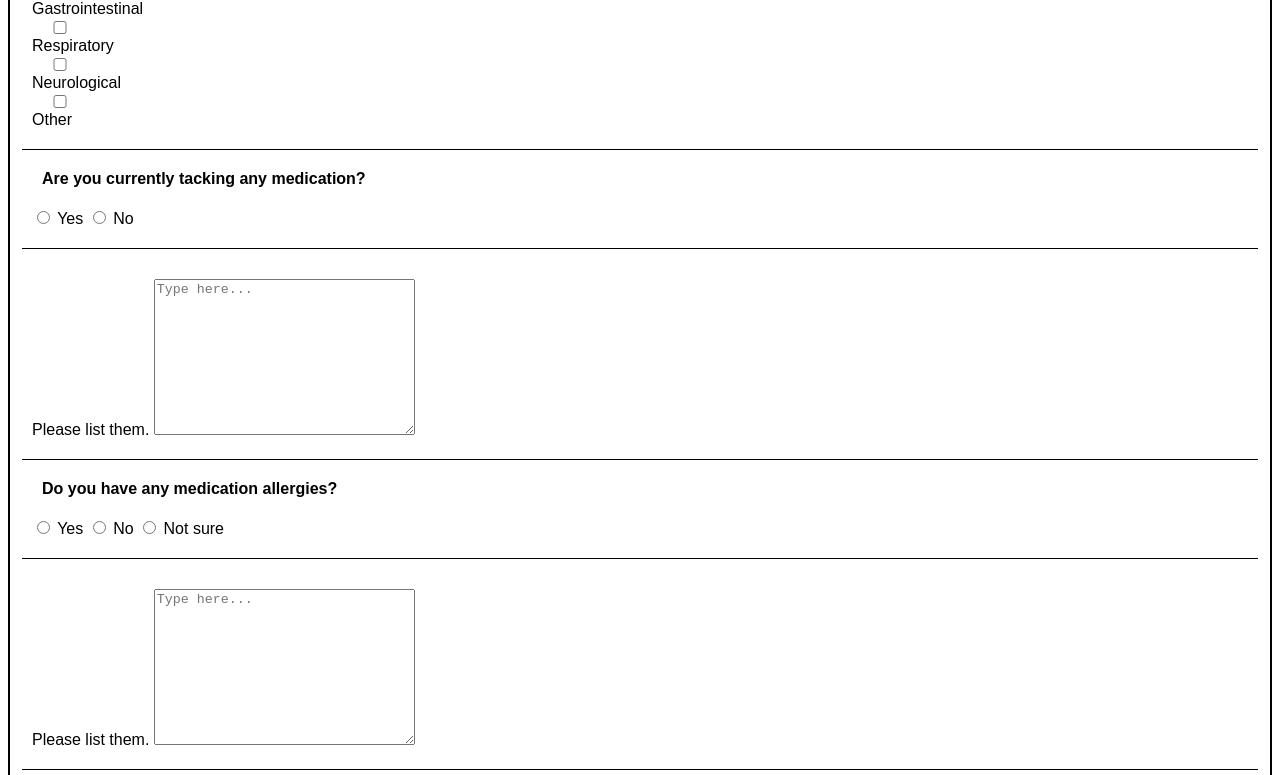
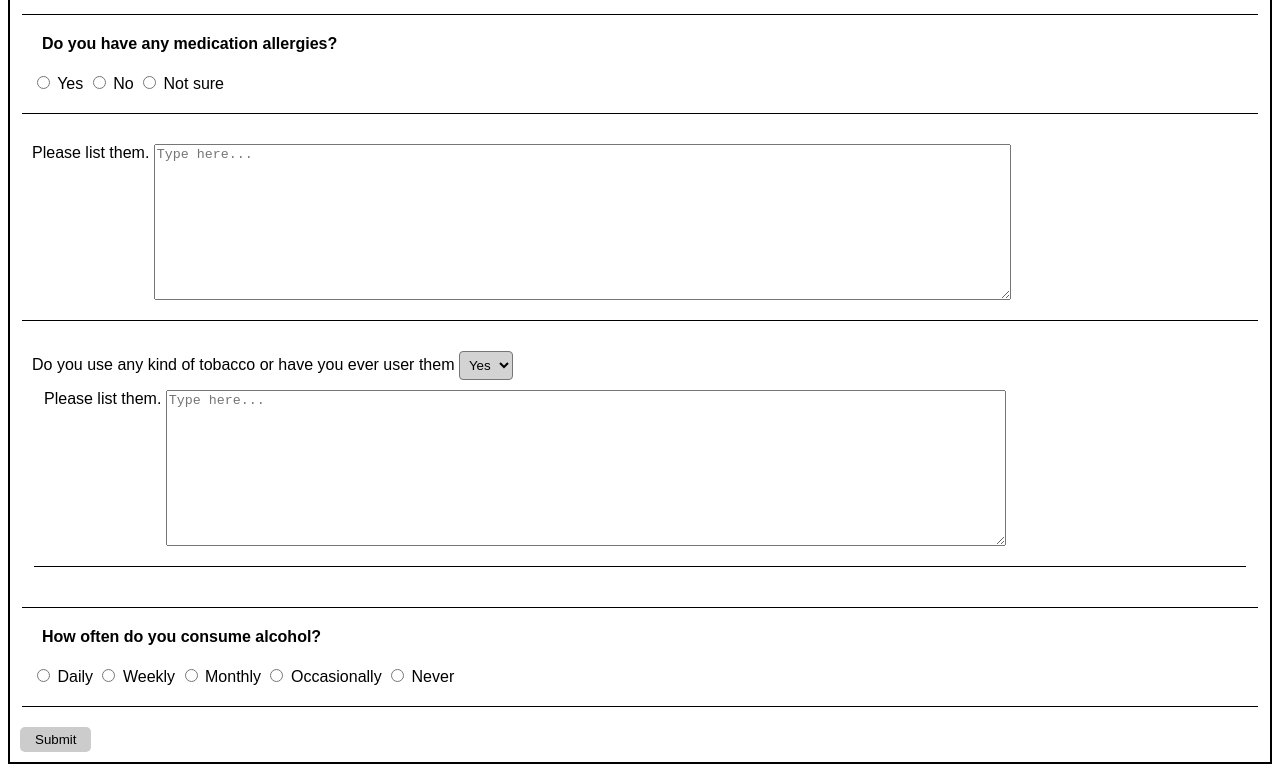
Before and after one commit to IrynaKr1/Medical-Hictory-Form, a plain HTML site: page index.html in a window 1280 px wide. Shown: the part 1085-1860 px from the top of the page. Drawn offline with Linux system fonts and the light colour scheme.

Commit message:
add style to form

```diff
--- a/styles.css
+++ b/styles.css
@@ -60,7 +60,18 @@ form {
     font-size: 2rem;
     font-weight: bold;
     line-height: 1.1;
-    display: grid;
-    grid-template-columns: 1em auto;
-    gap: 0.5em;
+    display: inline;
 }
+
+textarea {
+    width: 70%;
+    vertical-align: top;
+}
+
+input[type=submit] {
+    padding:5px 15px;
+    background:#ccc;
+    border:0 none;
+    cursor:pointer;
+    border-radius: 5px;
+}
```
